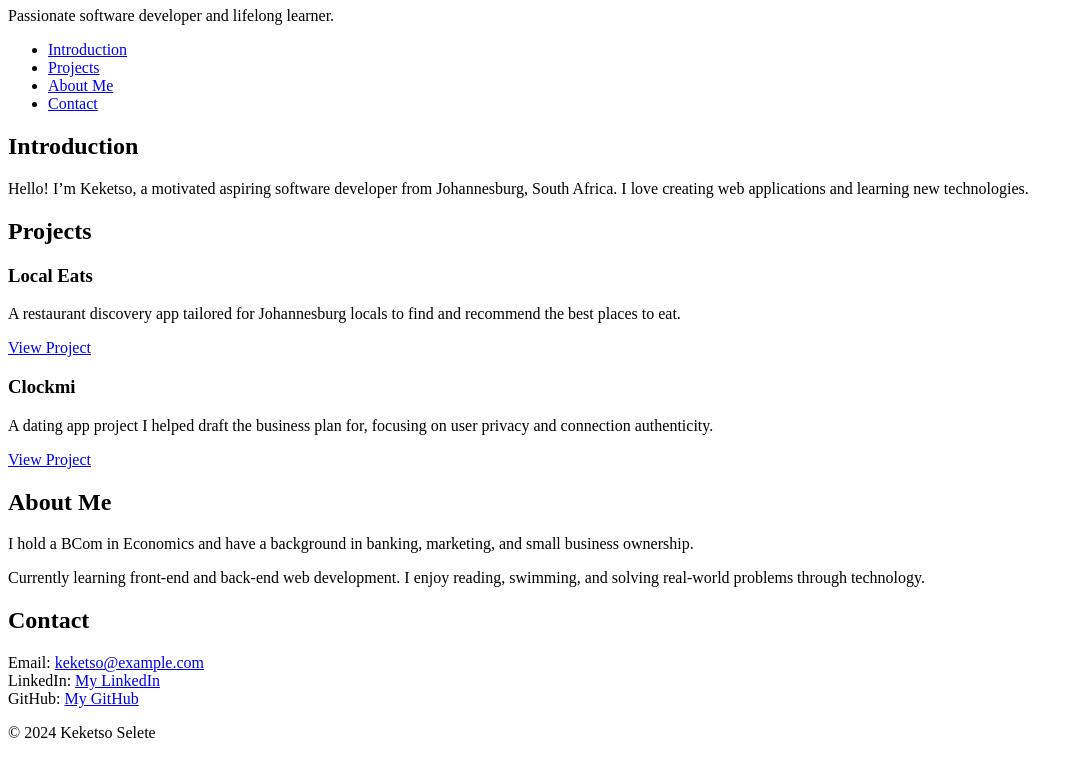
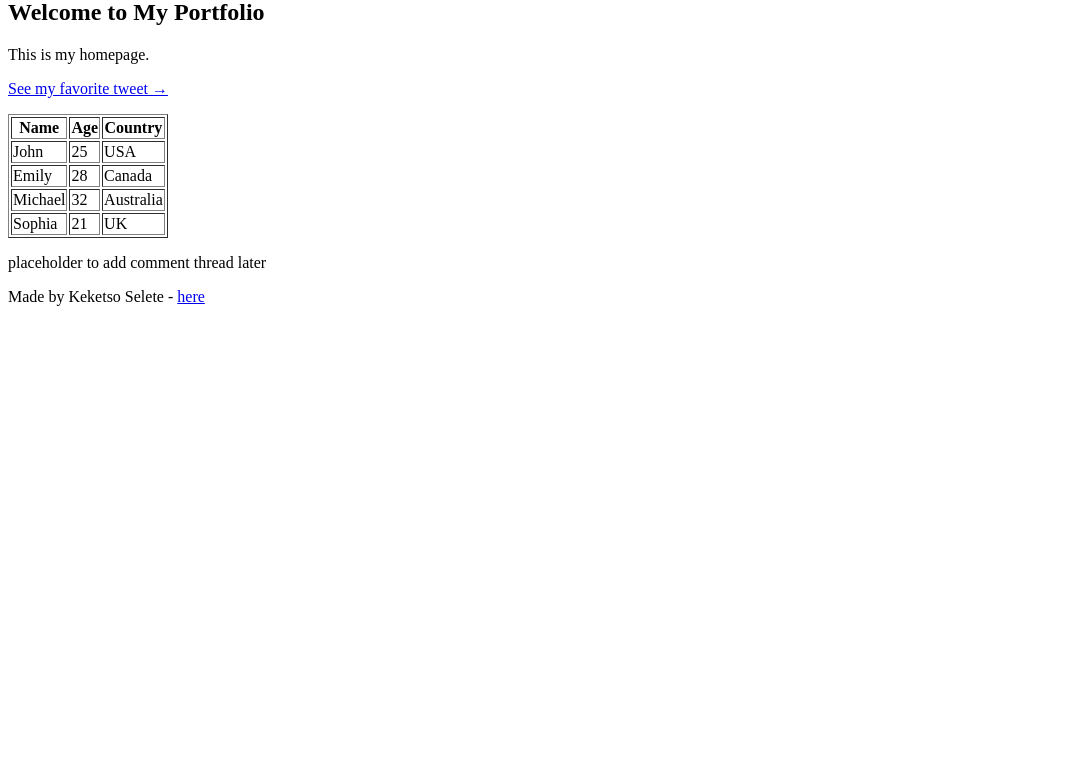
Before and after one commit to KSelete/My_First_Portfolio, a plain HTML site: page html_basic/index.html in a window 1280 px wide. Shown: the part 73-831 px from the top of the page, without its empty margins (0-1080 px from the left). After the commit the page ends 800 px from the top, so only its background shows below. Drawn offline with Linux system fonts and the light colour scheme.

Commit message:
index.html

```diff
--- a/html_basic/index.html
+++ b/html_basic/index.html
@@ -1,65 +1,64 @@
 <!DOCTYPE html>
 <html lang="en">
 <head>
-  <meta charset="utf-8">
-  <title>Keketso Selete - Personal Portfolio</title>
+  <meta charset="UTF-8">
+  <title>My First Portfolio - Home</title>
 </head>
 <body>
-
   <header>
-    <h1>Keketso Selete</h1>
-    <p>Passionate software developer and lifelong learner.</p>
+    <ul>
+      <li><a href="index.html">Home</a></li>
+      <li><a href="tweets.html">Tweets</a></li>
+    </ul>
   </header>
 
-  <nav>
-    <ul>
-      <li><a href="#introduction">Introduction</a></li>
-      <li><a href="#projects">Projects</a></li>
-      <li><a href="#about">About Me</a></li>
-      <li><a href="#contact">Contact</a></li>
-    </ul>
-  </nav>
+  <main>
+    <article>
+      <h1>Welcome to My Portfolio</h1>
+      <p>This is my homepage.</p>
+      <p><a href="tweets.html">See my favorite tweet →</a></p>
 
-  <section id="introduction">
-    <h2>Introduction</h2>
-    <p>Hello! I’m Keketso, a motivated aspiring software developer from Johannesburg, South Africa. I love creating web applications and learning new technologies.</p>
-  </section>
+<table border="1">
+  <thead>
+    <tr>
+      <th>Name</th>
+      <th>Age</th>
+      <th>Country</th>
+    </tr>
+  </thead>
+  <tbody>
+    <tr>
+      <td>John</td>
+      <td>25</td>
+      <td>USA</td>
+    </tr>
+    <tr>
+      <td>Emily</td>
+      <td>28</td>
+      <td>Canada</td>
+    </tr>
+    <tr>
+      <td>Michael</td>
+      <td>32</td>
+      <td>Australia</td>
+    </tr>
+    <tr>
+      <td>Sophia</td>
+      <td>21</td>
+      <td>UK</td>
+    </tr>
+  </tbody>
+</table>
 
-  <section id="projects">
-    <h2>Projects</h2>
-
-    <article class="project">
-      <h3>Local Eats</h3>
-      <p>A restaurant discovery app tailored for Johannesburg locals to find and recommend the best places to eat.</p>
-      <a href="https://github.com/KSelete/local-eats" target="_blank">View Project</a>
     </article>
 
-    <article class="project">
-      <h3>Clockmi</h3>
-      <p>A dating app project I helped draft the business plan for, focusing on user privacy and connection authenticity.</p>
-      <a href="#" target="_blank">View Project</a>
-    </article>
-
-  </section>
-
-  <section id="about">
-    <h2>About Me</h2>
-    <p>I hold a BCom in Economics and have a background in banking, marketing, and small business ownership.</p>
-    <p>Currently learning front-end and back-end web development. I enjoy reading, swimming, and solving real-world problems through technology.</p>
-  </section>
-
-  <section id="contact">
-    <h2>Contact</h2>
-    <p>
-      Email: <a href="mailto:keketso@example.com">keketso@example.com</a><br>
-      LinkedIn: <a href="https://www.linkedin.com/in/keketso" target="_blank">My LinkedIn</a><br>
-      GitHub: <a href="https://github.com/KSelete" target="_blank">My GitHub</a>
-    </p>
-  </section>
+    <aside>
+      <p>placeholder to add comment thread later</p>
+    </aside>
+  </main>
 
   <footer>
-    <p>&copy; 2024 Keketso Selete</p>
+    <p>Made by Keketso Selete - <a href="https://github.com/KSelete" target="_blank">here</a></p>
   </footer>
-
 </body>
 </html>
```
